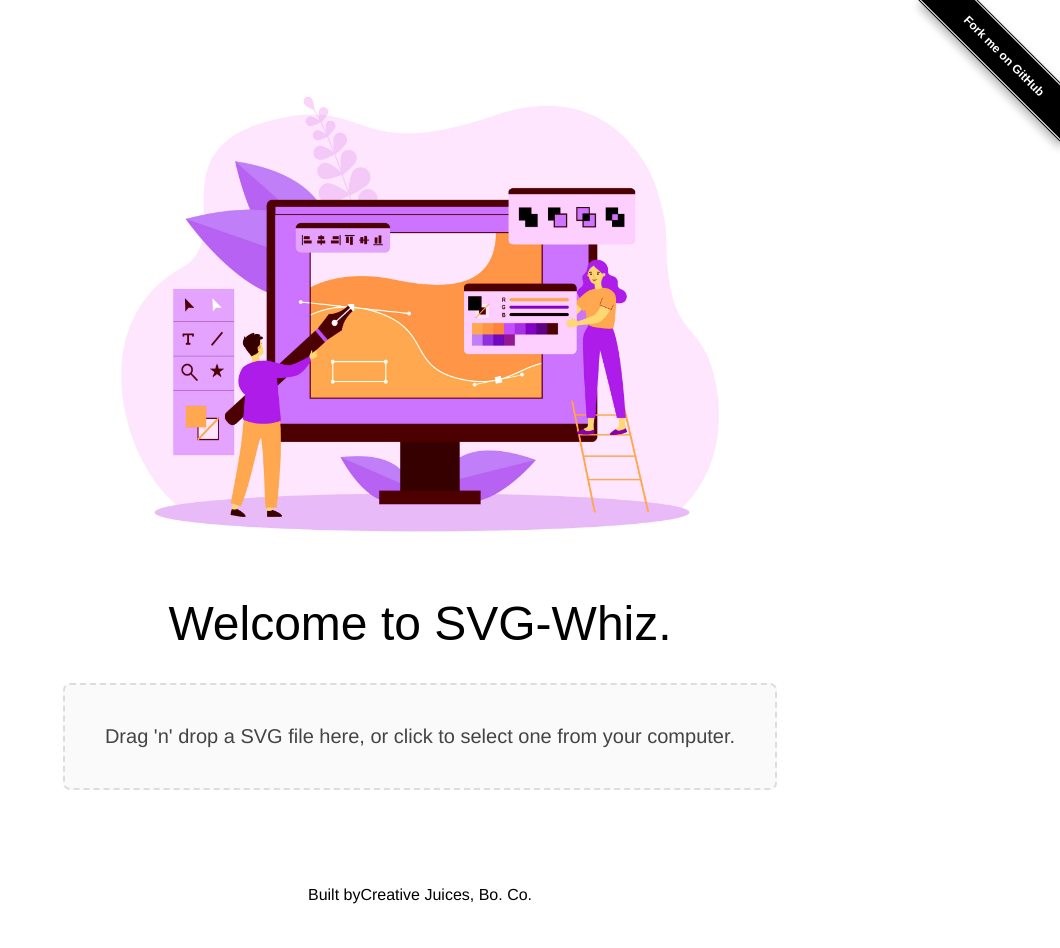
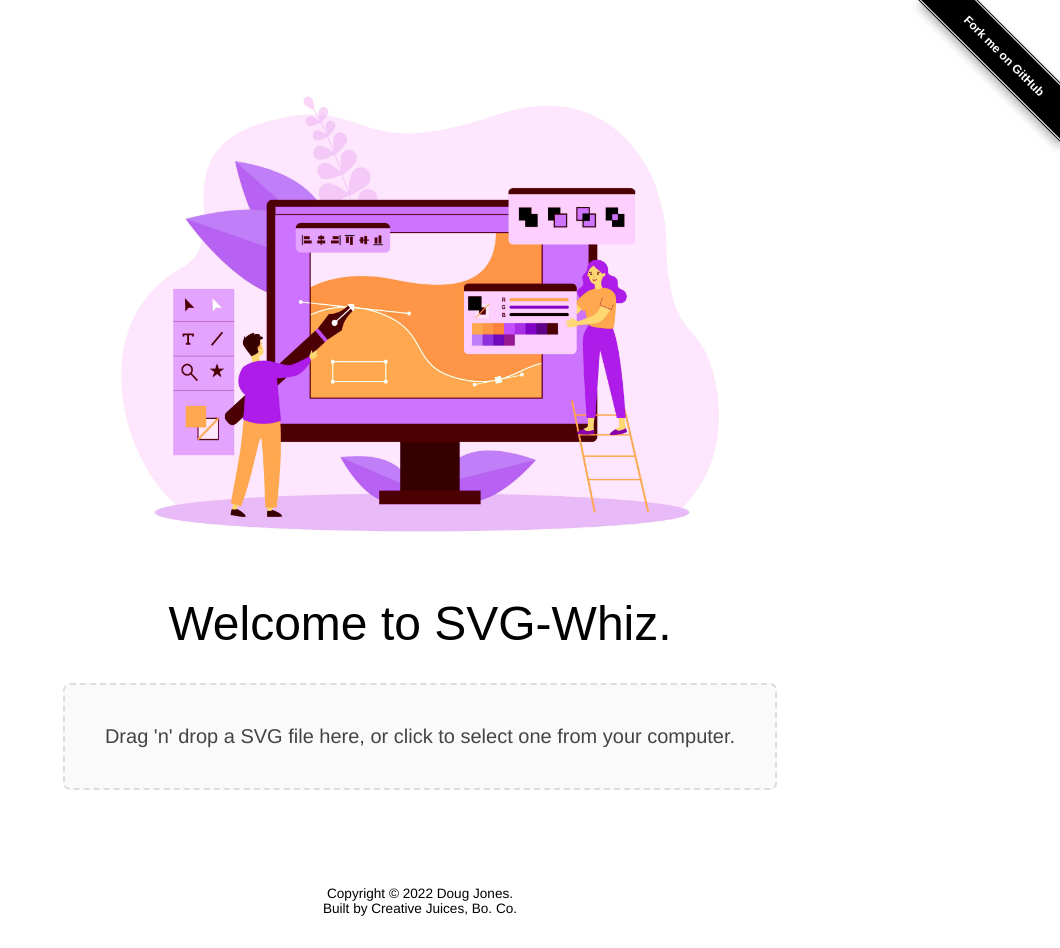
Before and after one commit to cjboco/svg-whiz, a Next.js app: page / in a window 1280 px wide. Shown: the whole page, without its empty margins (220-1280 px from the left). Built offline with nearby package versions, Linux system fonts and the light colour scheme; a web font is replaced by a local one.

Commit message:
added repo license. updated copyright.

```diff
--- a/pages/index.js
+++ b/pages/index.js
@@ -89,6 +89,8 @@
       </main>
 
       <footer className={styles.footer}>
+        <div>Copyright &copy; 2022 Doug Jones.</div>
+        <div>
           Built by{' '}
           <a
             href='https://cjboco.com'
@@ -96,6 +98,7 @@
           >
             Creative Juices, Bo. Co.
           </a>
+        </div>
       </footer>
     </div>
   );
--- a/styles/Home.module.css
+++ b/styles/Home.module.css
@@ -25,14 +25,18 @@
 .footer {
   display: flex;
   flex: 1;
+  flex-direction: column;
   padding: 2rem 0;
   justify-content: center;
   align-items: center;
+  font-size: 0.85rem;
+}
+.footer a {
+  transition: all 0.15s linear;
 }
 
-.footer a {
-  display: flex;
-  justify-content: center;
-  align-items: center;
-  flex-grow: 1;
+.footer a:active,
+.footer a:hover {
+  color: #ad1cea;
+  text-decoration: underline;
 }
```
Also changed, not shown: 1 other file (tests, documents, lock files or other folders). Lines whose indentation alone changed are shown as unchanged.
